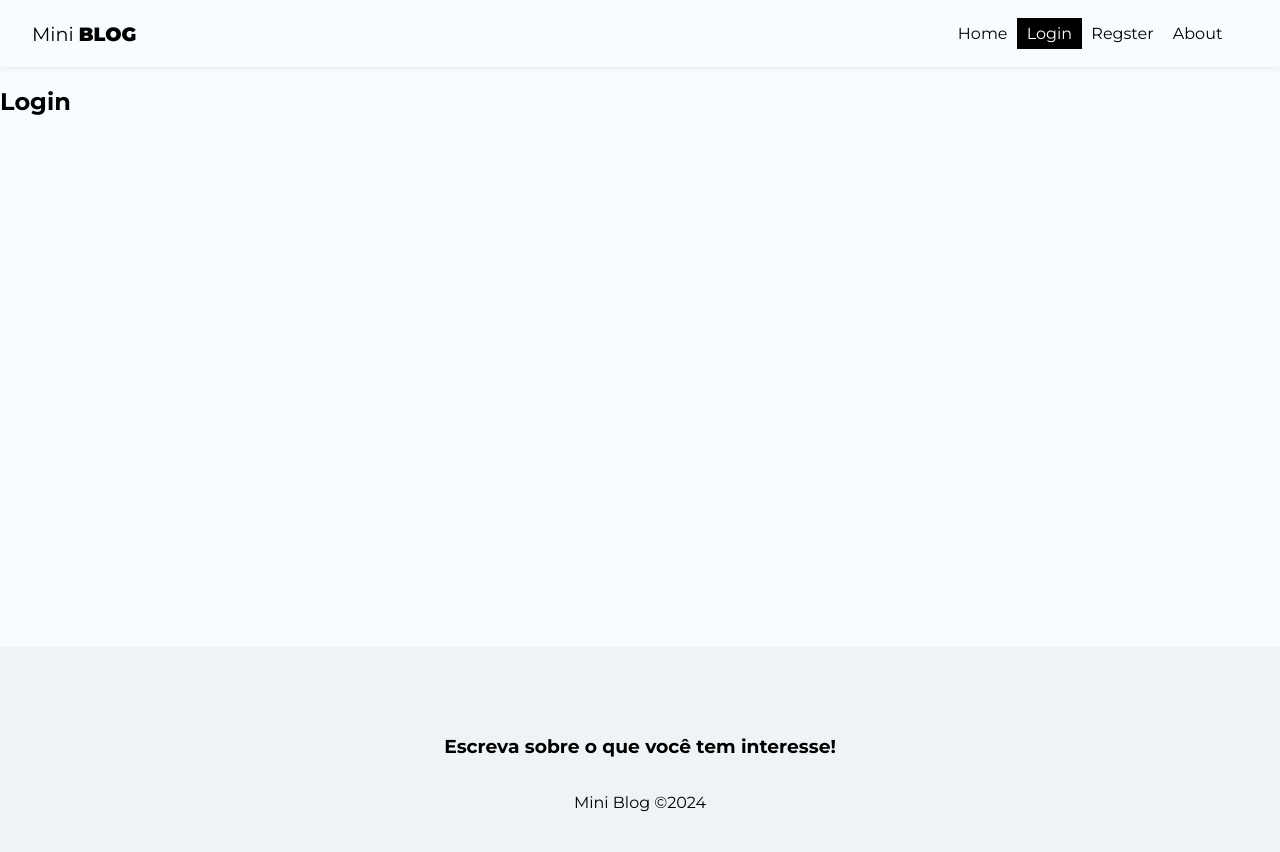
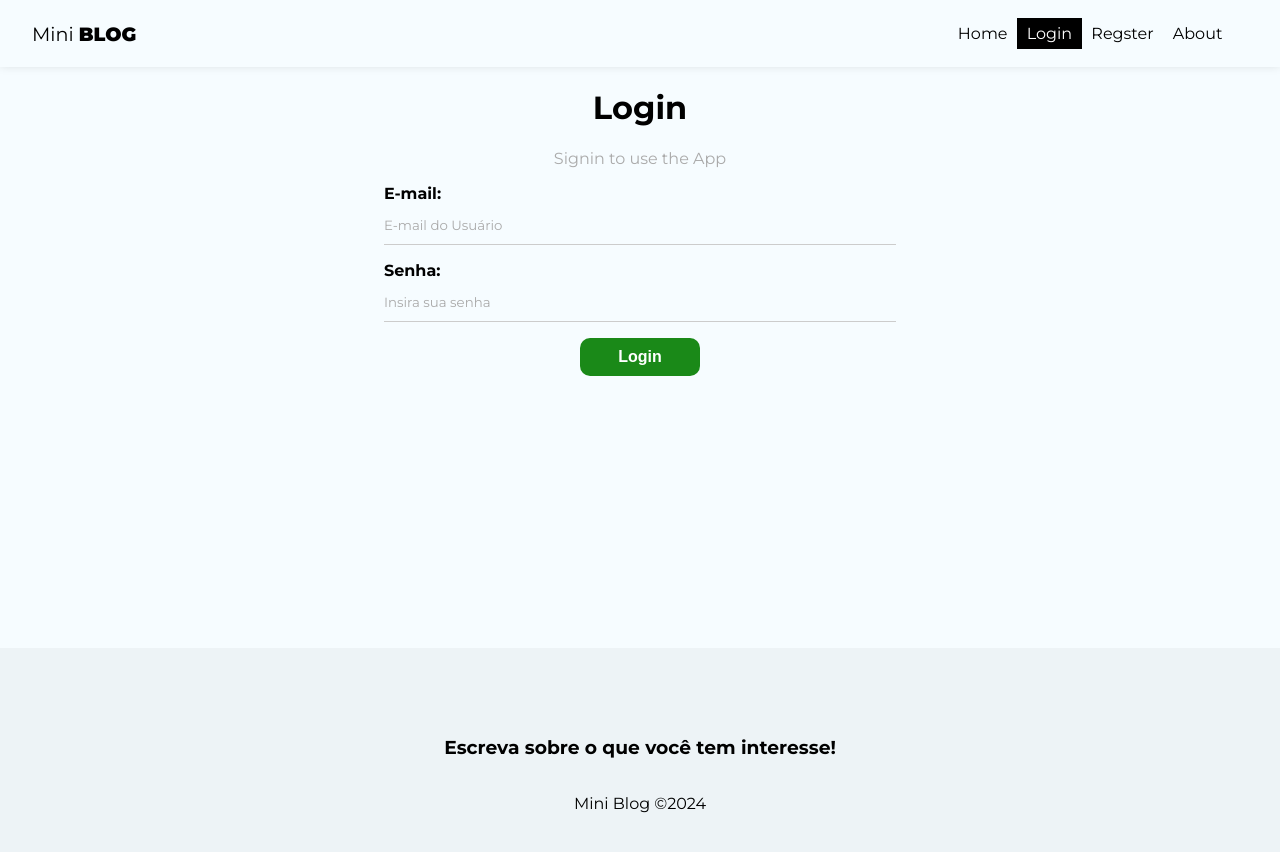
Before and after one commit to daniellinolins/miniblog, a React (Create React App) app: page /login in a window 1280 px wide. Shown: the top 852 px of the page. Built offline with nearby package versions, Linux system fonts and the light colour scheme; no server answers.

Commit message:
implemented user login function

```diff
--- a/src/hooks/useAuthentication.js
+++ b/src/hooks/useAuthentication.js
@@ -52,8 +52,8 @@
 
         } catch (error) {
 
-            console.log(error.message)
-            console.log(typeof error.message)
+            //console.log(error.message)
+            //console.log(typeof error.message)
 
             let systemErrorMensage;
 
@@ -75,6 +75,33 @@
         signOut(auth)
     }
 
+    //login - sign out
+    const login  = async (data) => {
+
+        checkIfIsCancelled()
+        setLoading(true)
+        setError(false)
+
+        try {
+            await signInWithEmailAndPassword(auth, data.email, data.password)
+            setLoading(false)
+        } catch (error){
+            let systemErrorMensage;
+
+            if (error.message.includes("INVALID_LOGIN_CREDENTIALS")) {
+                systemErrorMensage = "Invalid credentials";
+            } else if (error.message.includes("wrong-password")) {
+                systemErrorMensage = "Wrong password.";
+            }else{
+                systemErrorMensage = "An error occurred, please try later.";
+            }
+            setLoading(false)
+            setError(systemErrorMensage)
+        }
+
+    }
+
+
 
     useEffect(() => {
         return () => setCancelled(true);
@@ -86,6 +113,7 @@
         error,
         loading,
         logout,
+        login,
     }
 
 }
--- a/src/pages/Login/Login.js
+++ b/src/pages/Login/Login.js
@@ -1,9 +1,71 @@
 import styles from "./Login.module.css";
 
+import { useState, useEffect } from 'react'
+
+import { useAuthentication } from '../../hooks/useAuthentication'
+
 const Login = () => {
+    const [email, setEmail] = useState("")
+    const [password, setPassword] = useState("")
+    const [error, setError] = useState("")
+
+    const { login, error: authError, loading } = useAuthentication();
+
+    const handleSubmit = async (e) => {
+        e.preventDefault();
+
+        setError("")
+
+        const user = {
+            email,
+            password,
+        }
+
+
+        const res = await login(user)
+
+        //console.log(user)
+
+    }
+
+    useEffect(() => {
+        if (authError) {
+            setError(authError)
+        }
+
+    }, [authError]);
+
     return (
-        <div>
-            <h2>Login</h2>
+        <div className={styles.login}>
+            <h1>Login</h1>
+            <p>Signin to use the App</p>
+            <form onSubmit={handleSubmit}>
+                <label>
+                    <span>E-mail:</span>
+                    <input
+                        type="email"
+                        name="email"
+                        required
+                        placeholder="E-mail do Usuário"
+                        value={email}
+                        onChange={(e) => setEmail(e.target.value)}
+                    />
+                </label>
+                <label>
+                    <span>Senha:</span>
+                    <input
+                        type="password"
+                        name="password"
+                        required
+                        placeholder="Insira sua senha"
+                        value={password}
+                        onChange={(e) => setPassword(e.target.value)}
+                    />
+                </label>
+                {!loading && <button className="btn">Login</button>}
+                {loading && <button className="btn" disabled>Aguarde...</button>}
+                {error && <p className="error">{error}</p>}
+            </form>
         </div>
     )
 }
--- a/src/pages/Login/Login.module.css
+++ b/src/pages/Login/Login.module.css
@@ -0,0 +1,6 @@
+.login {
+    text-align:center;
+}
+.login p {
+    color: #aaa;
+}
```
